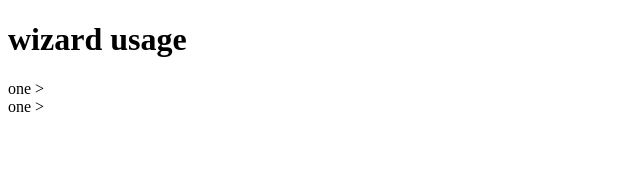
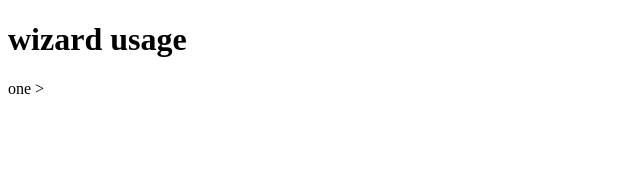
Before and after one commit to dudiharush/steps-wizard, a React (Create React App) app: page / in a window 1280 px wide. Shown: the top 188 px of the page, without its empty margins (0-640 px from the left). Built offline with nearby package versions, Linux system fonts and the light colour scheme.

Commit message:
api change

```diff
--- a/src/StepsWizard/StepsWizard.tsx
+++ b/src/StepsWizard/StepsWizard.tsx
@@ -1,6 +1,15 @@
 import * as React from "react";
 
 export type StepMap = { [stepName: string]: JSX.Element };
+
+export type StepsWizardProps = {
+  startStepName: string;
+};
+
+export type StepProps = {
+  name: string;
+  component: JSX.Element;
+};
 
 export const StepsWizardContext = React.createContext<{
   setNextStep: (stepName: string) => void;
@@ -12,12 +21,19 @@ export const StepsWizardContext = React.createContext<{
   getHasPreviousStep: () => false
 });
 
-export type StepsWizardProps = {
-  stepMap: StepMap;
-  startStepName: string;
-};
+export const Step = ({ component }: StepProps) => component;
 
-export const StepsWizard = ({ stepMap, startStepName }: StepsWizardProps) => {
+export const StepsWizard = ({ startStepName, children }: React.PropsWithChildren<StepsWizardProps>) => {
+  const [stepMap, setStepMap] = React.useState<StepMap>({});
+
+  React.useEffect(()=>{
+    const steps:StepMap = {};
+    React.Children.forEach(children as React.ReactElement<StepProps>[], ({props}) => {
+      steps[props.name] = props.component;
+    });
+    setStepMap(steps);
+  },[children])
+
   const [stepsRoute, setStepsRoute] = React.useState([startStepName]);
 
   const setNextStep = (stepName: string) => {
--- a/src/index.tsx
+++ b/src/index.tsx
@@ -3,14 +3,14 @@ import { render } from "react-dom";
 import {
   StepsWizardContext,
   StepsWizard,
-  StepsWizardProps
+  Step
 } from "./StepsWizard/StepsWizard";
 
-type StepCompProps = {
+type SomeCompProps = {
   label: string;
   nextStepName?: string;
 };
-const StepCompProps = ({ label, nextStepName }: StepCompProps) => {
+const SomeComp = ({ label, nextStepName }: SomeCompProps) => {
   const {
     setNextStep,
     setPreviouseStep,
@@ -28,20 +28,14 @@ const StepCompProps = ({ label, nextStepName }: StepCompProps) => {
 };
 
 function App() {
-  const stepsWizardProps: StepsWizardProps = {
-    stepMap: {
-      one: <StepCompProps label="one" nextStepName="two" />,
-      two: <StepCompProps label="two" nextStepName="three" />,
-      three: <StepCompProps label="three" />
-    },
-    startStepName: "one"
-  };
   return (
     <div className="App">
       <h1>wizard usage</h1>
-      <StepsWizard {...stepsWizardProps} />
-      <br />
-      <StepsWizard {...stepsWizardProps} />
+      <StepsWizard startStepName='one'>
+        <Step name='one' component={<SomeComp label="one" nextStepName="two" />} />
+        <Step name='two' component={<SomeComp label="two" nextStepName="three" />} />
+        <Step name='three' component={<SomeComp label="three" />} />
+      </StepsWizard>
     </div>
   );
 }
```
